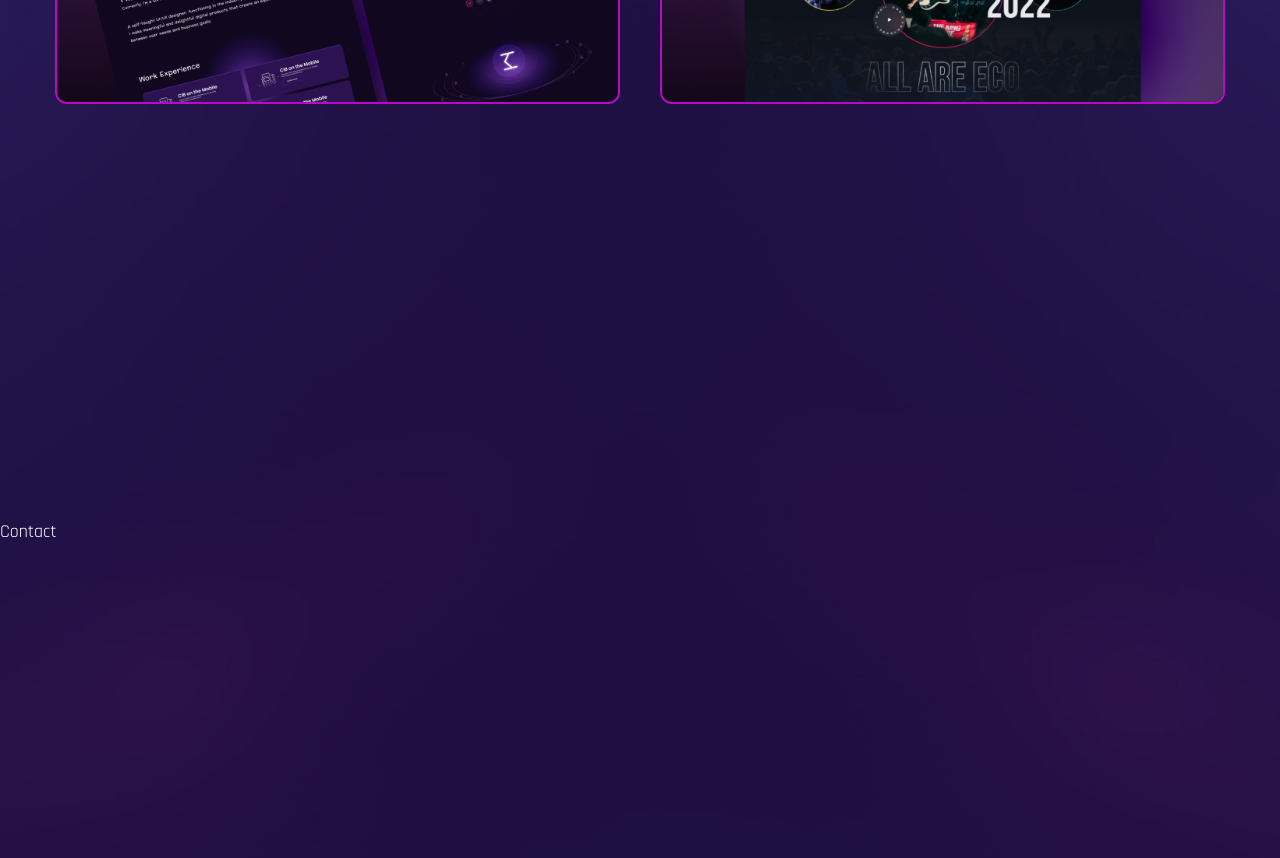
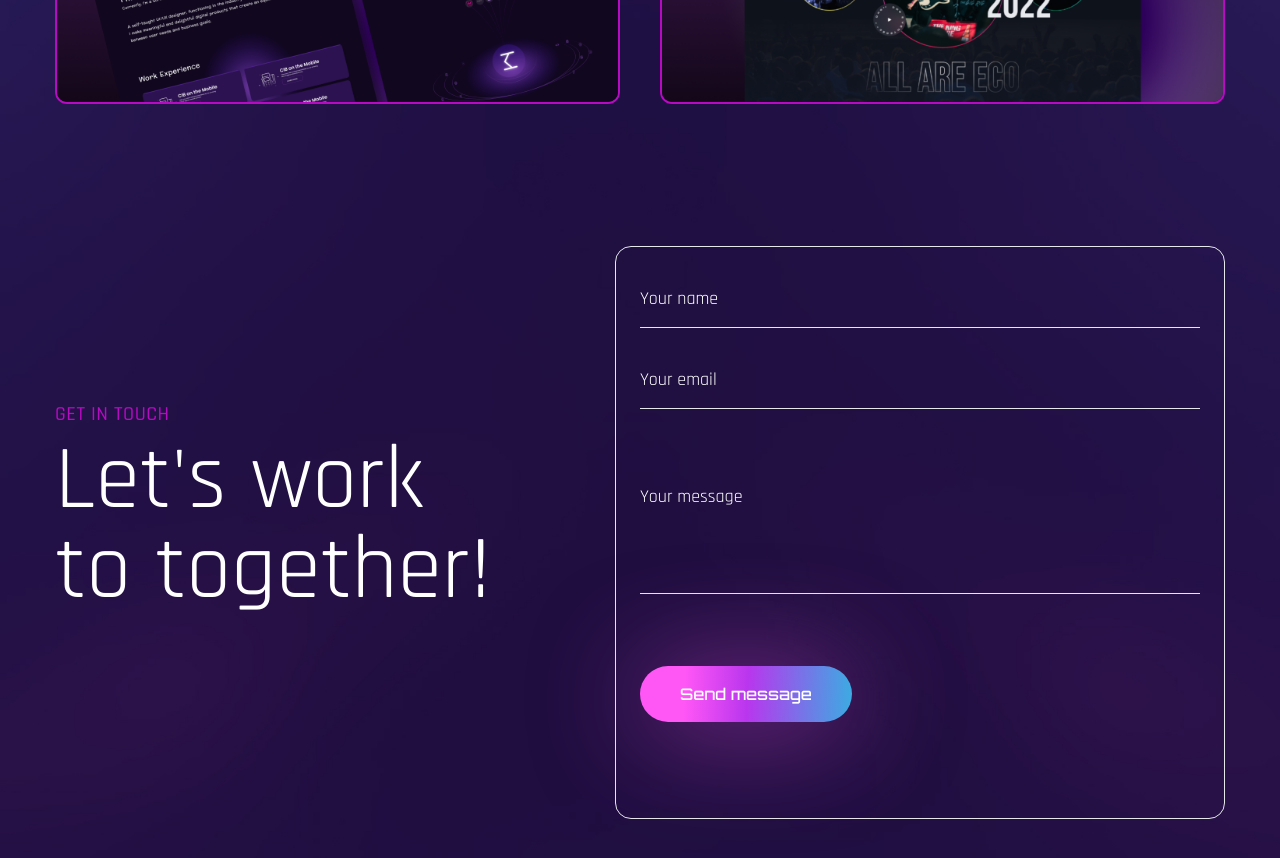
Before and after one commit to oskaldev/oskaldev-website, a React (Vite) app: page / in a window 1280 px wide. Shown: the part 3060-3918 px from the top of the page. Built offline with nearby package versions, Linux system fonts and the light colour scheme; a web font is replaced by a local one.

Commit message:
feat: The last commit this year , went to the army, I'll be back in a year , created and style the contact form component!  :)

```diff
--- a/src/components/common/Contact.jsx
+++ b/src/components/common/Contact.jsx
@@ -1,9 +1,50 @@
 import React from 'react';
+import { motion } from 'framer-motion';
+import { fadeIn } from 'animations/fadeIn';
 
 const Contact = () => {
   return (
-    <section className='section' id='contact'>
-      Contact
+    <section className='py-16 lg:section' id='contact'>
+      <div className='container mx-auto'>
+        <div className='flex flex-col lg:flex-row'>
+          <motion.div
+            variants={fadeIn('right', 0.3)}
+            initial='hidden'
+            whileInView={'show'}
+            viewport={{ once: false, amount: 0.3 }}
+            className='flex-1 flex justify-start items-center'>
+            <div>
+              <h4 className='text-xl uppercase text-accent font-medium mb-2 tracking-wide'>
+                Get in touch
+              </h4>
+              <h2 className='text-[45px] lg:text-[90px] leading-none mb-12'>
+                Let's work <br /> to together!
+              </h2>
+            </div>
+          </motion.div>
+          <motion.form
+            variants={fadeIn('left', 0.3)}
+            initial='hidden'
+            whileInView={'show'}
+            viewport={{ once: false, amount: 0.3 }}
+            className='flex-1 border rounded-2xl flex flex-col gap-y-6 pb-24 p-6 items-start'>
+            <input
+              className='bg-transparent border-b py-3 outline-none w-full placeholder:text-white focus:border-accent transition-all'
+              placeholder='Your name'
+              type='text'
+            />
+            <input
+              className='bg-transparent border-b py-3 outline-none w-full placeholder:text-white focus:border-accent transition-all'
+              placeholder='Your email'
+              type='text'
+            />
+            <textarea
+              className='bg-transparent border-b py-12 outline-none w-full placeholder:text-white focus:border-accent transition-all resize-none mb-12'
+              placeholder='Your message'></textarea>
+            <button className='btn btn-lg'>Send message</button>
+          </motion.form>
+        </div>
+      </div>
     </section>
   );
 };
```
